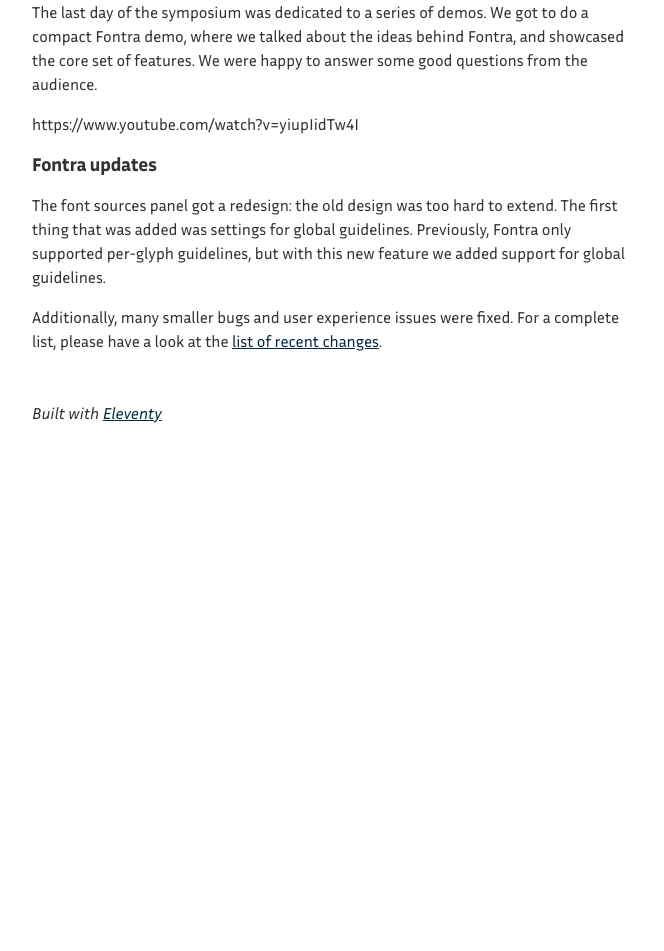
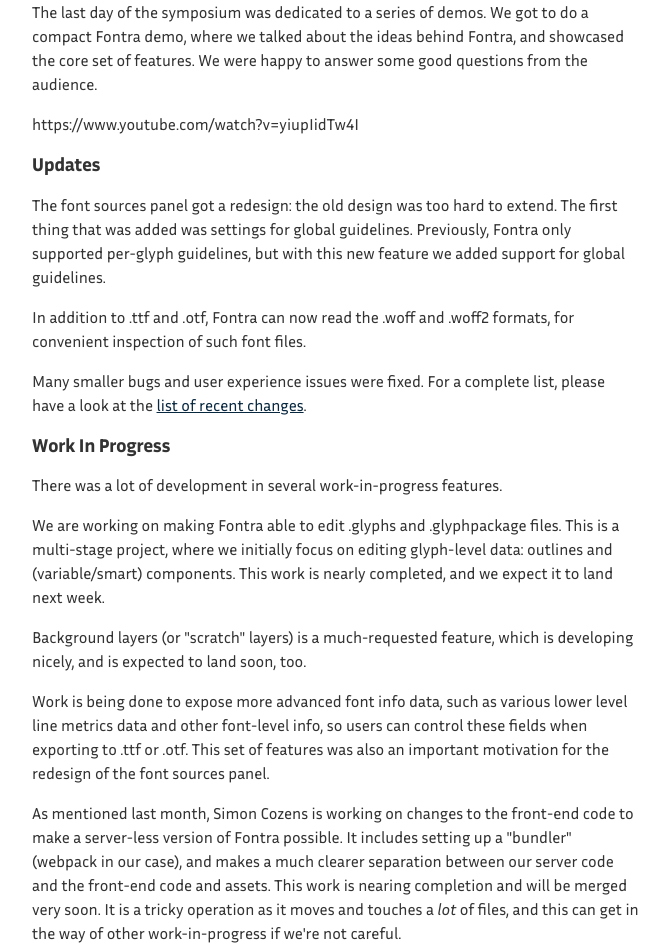
Before and after one commit to fontra/fontra-blog, an Eleventy site: page content/blog/february-update/february-update.md in a window 1280 px wide. Shown: the part 800-1751 px from the top of the page, without its empty margins (304-968 px from the left). Before the commit the page ends 1244 px from the top, so only its background shows below. Built offline with nearby package versions, Linux system fonts and the light colour scheme; Eleventy itself is replaced by a stand-in of ours; files that its build step writes are made by us from their sources; what @zachleat/heading-anchors, eleventy-plugin-youtube-embed, zod-validation-error would draw is missing.

Commit message:
Additions, tweak, and wip section

```diff
--- a/content/blog/february-update/february-update.md
+++ b/content/blog/february-update/february-update.md
@@ -19,8 +19,22 @@
 
 https://www.youtube.com/watch?v=yiupIidTw4I
 
-### Fontra updates
+### Updates
 
 The font sources panel got a redesign: the old design was too hard to extend. The first thing that was added was settings for global guidelines. Previously, Fontra only supported per-glyph guidelines, but with this new feature we added support for global guidelines.
 
-Additionally, many smaller bugs and user experience issues were fixed. For a complete list, please have a look at the [list of recent changes](https://fontra.xyz/changelog.html).
+In addition to .ttf and .otf, Fontra can now read the .woff and .woff2 formats, for convenient inspection of such font files.
+
+Many smaller bugs and user experience issues were fixed. For a complete list, please have a look at the [list of recent changes](https://fontra.xyz/changelog.html).
+
+### Work In Progress
+
+There was a lot of development in several work-in-progress features.
+
+We are working on making Fontra able to edit .glyphs and .glyphpackage files. This is a multi-stage project, where we initially focus on editing glyph-level data: outlines and (variable/smart) components. This work is nearly completed, and we expect it to land next week.
+
+Background layers (or "scratch" layers) is a much-requested feature, which is developing nicely, and is expected to land soon, too.
+
+Work is being done to expose more advanced font info data, such as various lower level line metrics data and other font-level info, so users can control these fields when exporting to .ttf or .otf. This set of features was also an important motivation for the redesign of the font sources panel.
+
+As mentioned last month, Simon Cozens is working on changes to the front-end code to make a server-less version of Fontra possible. It includes setting up a "bundler" (webpack in our case), and makes a much clearer separation between our server code and the front-end code and assets. This work is nearing completion and will be merged very soon. It is a tricky operation as it moves and touches a _lot_ of files, and this can get in the way of other work-in-progress if we're not careful.
```
